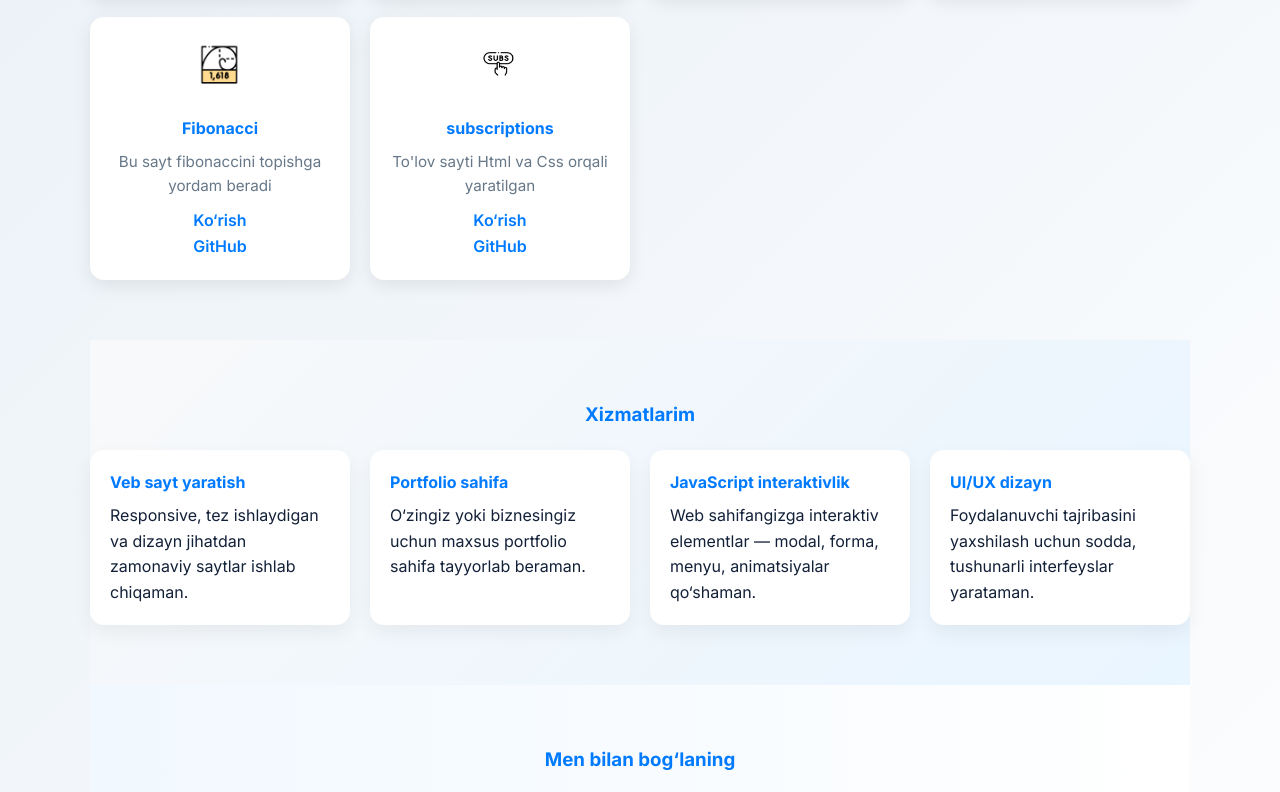
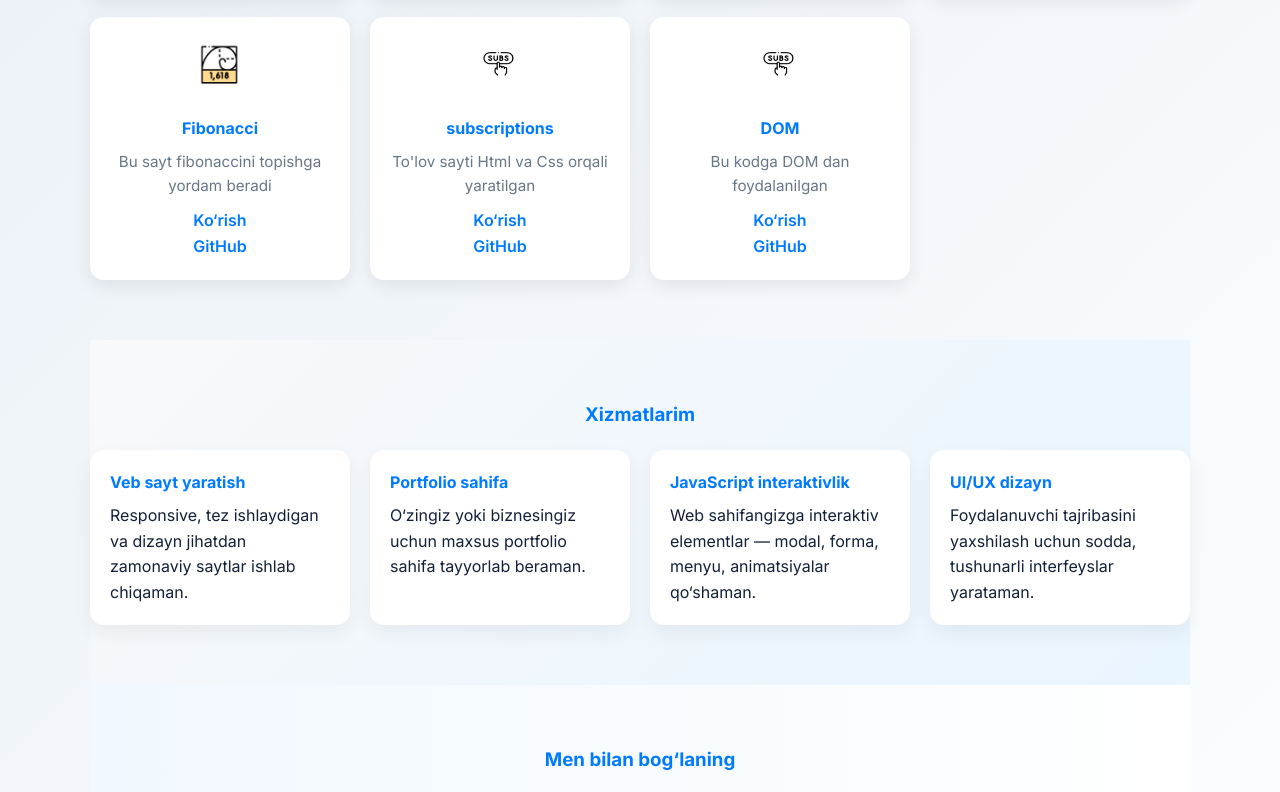
Before and after one commit to bekzodcode08/my.portfolio, a plain HTML site: page index.html in a window 1280 px wide. Shown: the part 1766-2558 px from the top of the page. Drawn offline with Linux system fonts and the light colour scheme.

Commit message:
Update index.html

```diff
--- a/index.html
+++ b/index.html
@@ -135,6 +135,18 @@
 
     </article>
 
+        </article>
+
+       <article class="card">
+      <img src="image/photo_2025-10-27_22-20-06.jpg" alt="Project 1">
+      <h4>DOM</h4>
+      <p> Bu kodga DOM dan foydalanilgan</p>
+      <a href="https://bekzodcode08.github.io/DOM/" class="card-link">Ko‘rish</a> <br>
+      <a href="https://github.com/bekzodcode08/DOM" class="card-link">GitHub</a>
+
+
+    </article>
+
     </div>
   </section>
 
```
